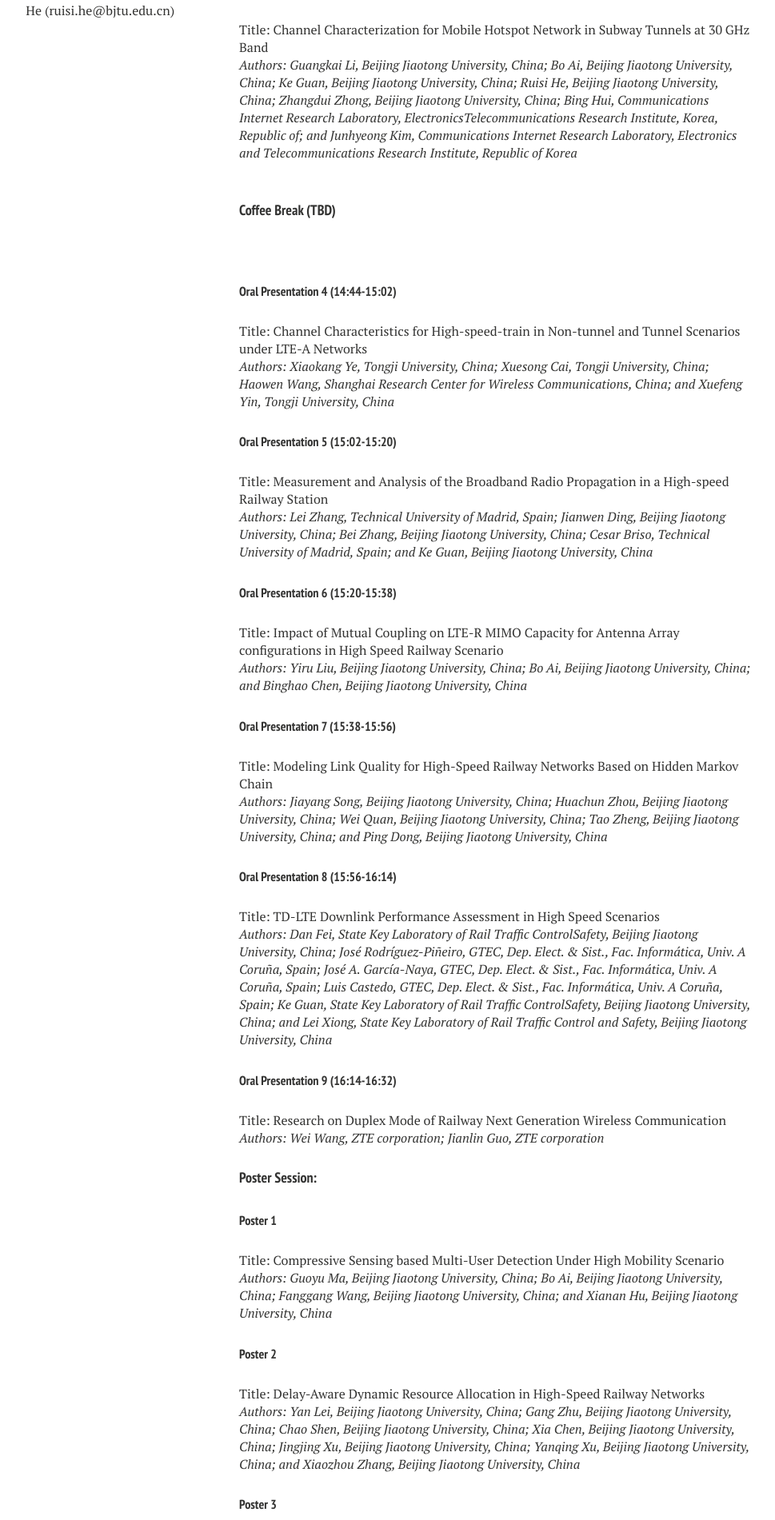
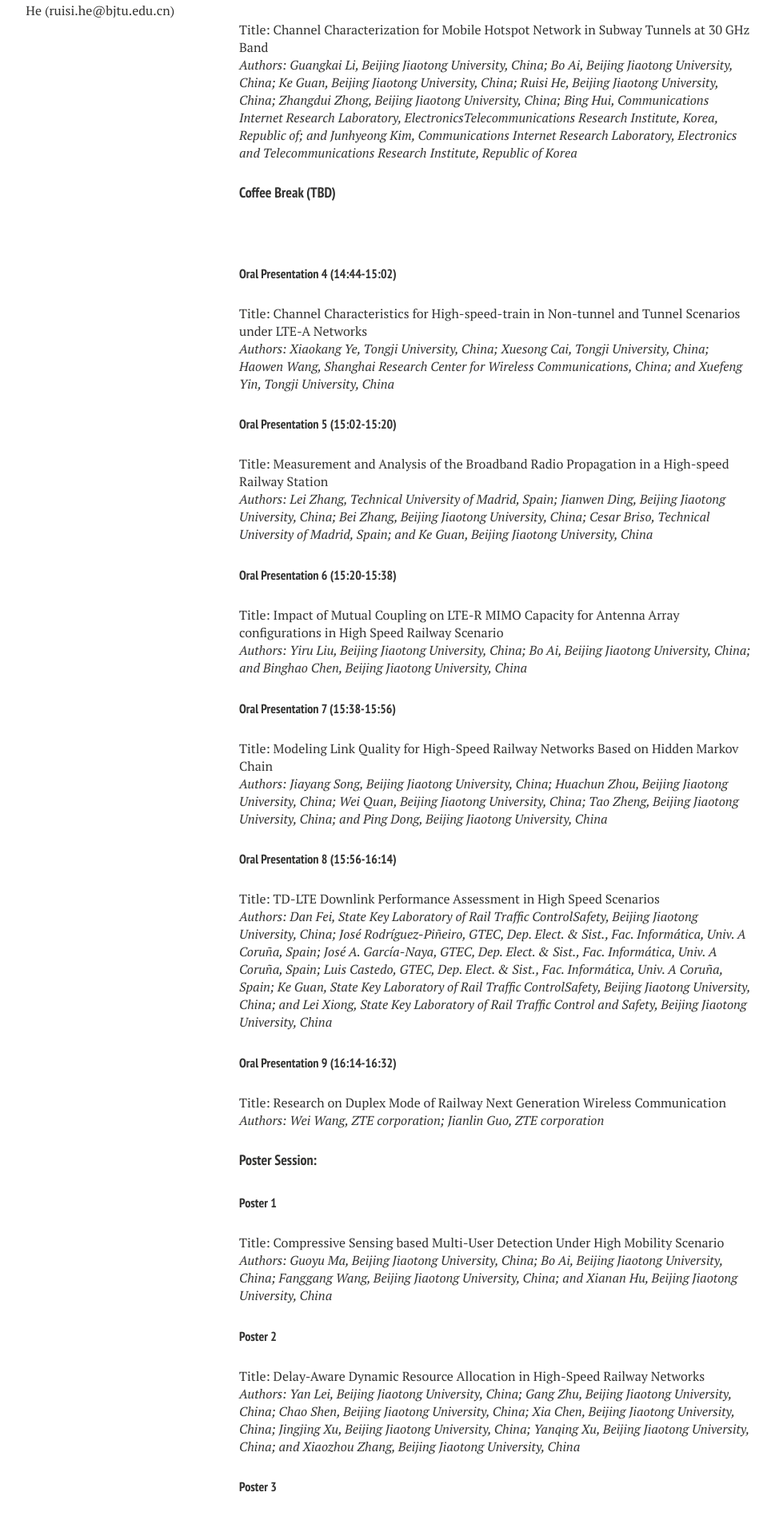
Before and after one commit to maxxx437/hsrcom2016, a Jekyll site: the page built from program/index.md, in a window 1280 px wide. Shown: the part 1228-3129 px from the top of the page at 80% size, without its empty margins (21-990 px from the left). Built offline with Jekyll 4.4.1, drawn with Linux system fonts in a browser that asks for light colours; nearby versions of some CDN libraries.

Commit message:
Update index.md

```diff
--- a/program/index.md
+++ b/program/index.md
@@ -31,9 +31,9 @@ Title: Propagation Characteristics of Mobile Channel in Urban Micro-cells at 3.5
 
 #####   Oral Presentation 3 (14:26-14:44)
 Title: Channel Characterization for Mobile Hotspot Network in Subway Tunnels at 30 GHz Band<br>
-*Authors: Guangkai Li, Beijing Jiaotong University, China; Bo Ai, Beijing Jiaotong University, China; Ke Guan, Beijing Jiaotong University, China; Ruisi He, Beijing Jiaotong University, China; Zhangdui Zhong, Beijing Jiaotong University, China; Bing Hui, Communications Internet Research Laboratory, ElectronicsTelecommunications Research Institute, Korea, Republic of; and Junhyeong Kim, Communications Internet Research Laboratory, Electronics and Telecommunications Research Institute, Republic of Korea*
+*Authors: Guangkai Li, Beijing Jiaotong University, China; Bo Ai, Beijing Jiaotong University, China; Ke Guan, Beijing Jiaotong University, China; Ruisi He, Beijing Jiaotong University, China; Zhangdui Zhong, Beijing Jiaotong University, China; Bing Hui, Communications Internet Research Laboratory, ElectronicsTelecommunications Research Institute, Korea, Republic of; and Junhyeong Kim, Communications Internet Research Laboratory, Electronics and Telecommunications Research Institute, Republic of Korea*<br>
 
-<br>
+
 ####   Coffee Break (TBD)
 <br>
 
```
